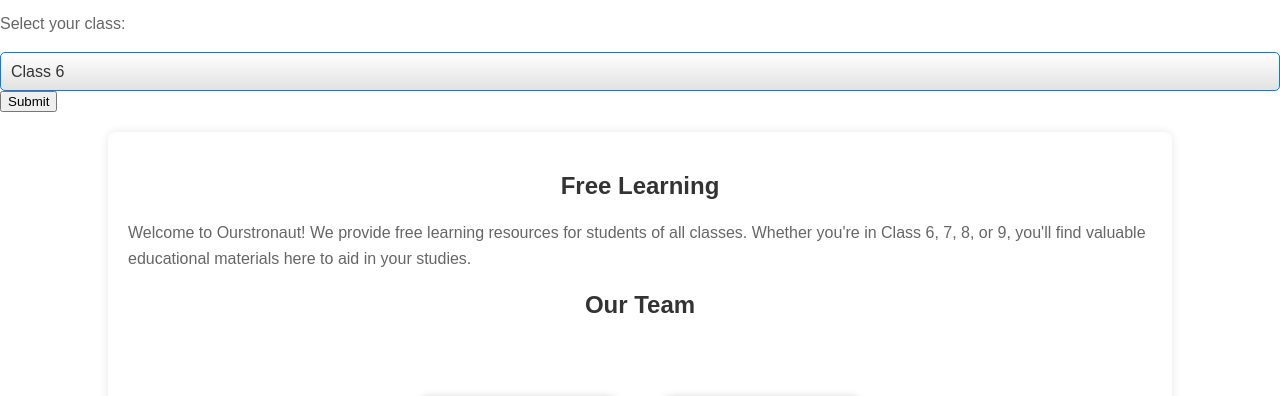
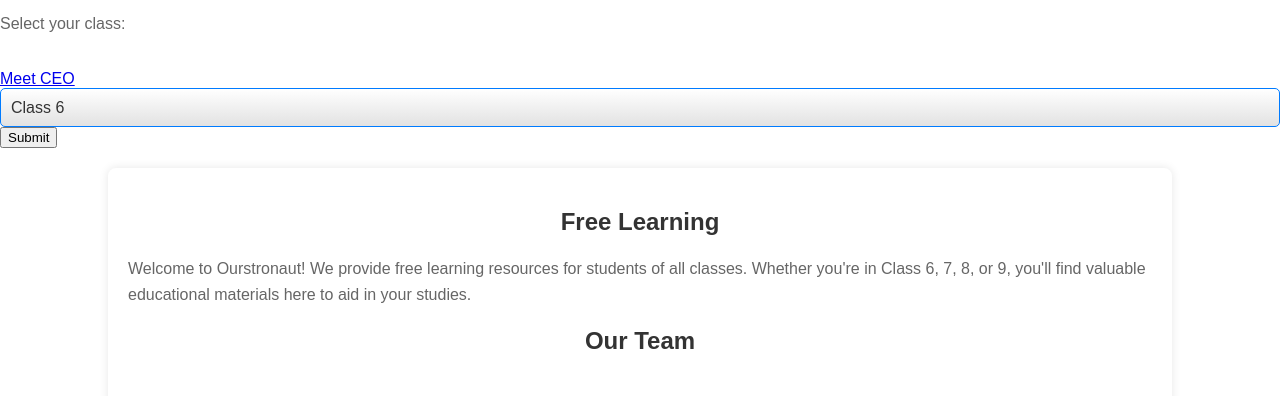
Before and after one commit to Oustronaut/Freeducation, a plain HTML site: page index.html in a window 1280 px wide. Shown: the part 133-529 px from the top of the page. Drawn offline with Linux system fonts and the light colour scheme.

Commit message:
Update index.html

```diff
--- a/index.html
+++ b/index.html
@@ -148,6 +148,8 @@
 <header>
     <h1>Ourstronaut</h1>
     <p>Select your class:</p>
+    <br>
+    <a href="CEO.html" class="button">Meet CEO</a>
     <div>
         <select class="class-selector" id="class-selector">
             <option value="class-6">Class 6</option>
```
